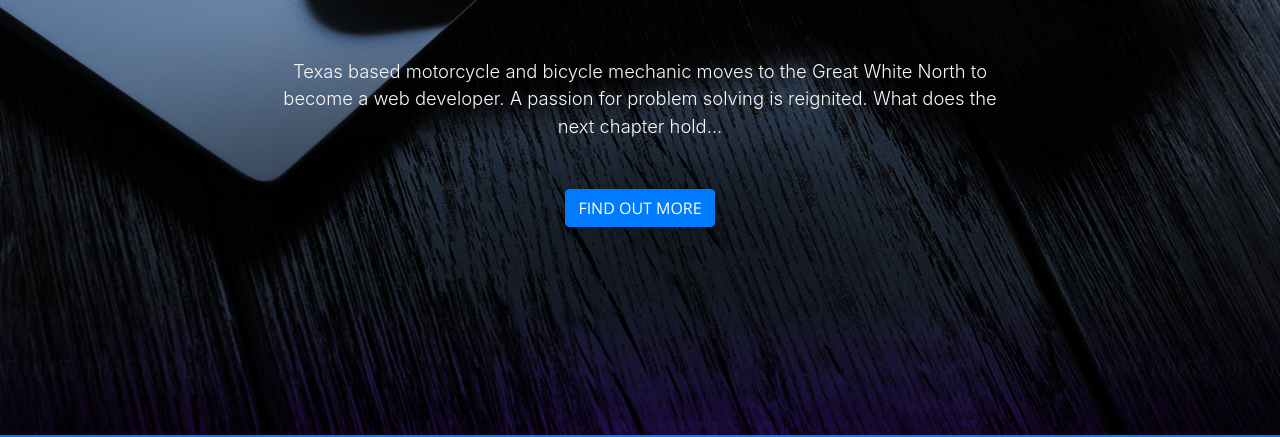
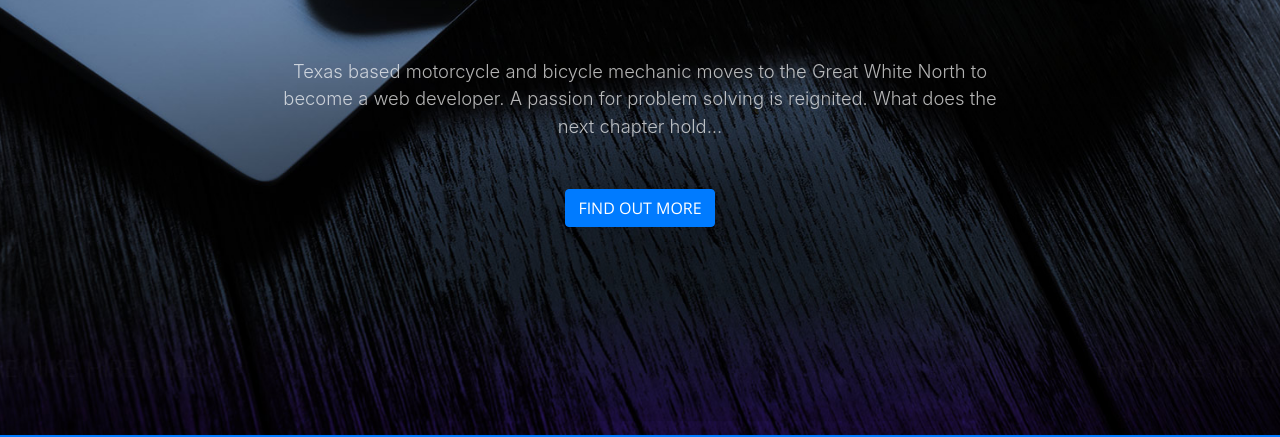
Before and after one commit to txbikeguy/Cross-Engineered, a website with bundled scripts: page index.html in a window 1280 px wide. Shown: the part 365-802 px from the top of the page. Built offline with nearby package versions, Linux system fonts and the light colour scheme.

Commit message:
color changes

```diff
--- a/index.html
+++ b/index.html
@@ -64,7 +64,7 @@
             <hr>
           </div>
           <div class="col-lg-8 mx-auto">
-            <p class="text-light mb-5">
+            <p class="text-faded mb-5">
               Texas based motorcycle and bicycle mechanic moves to the Great White North to become a web developer.
               A passion for problem solving is reignited.
               What does the next chapter hold...</p>
```
